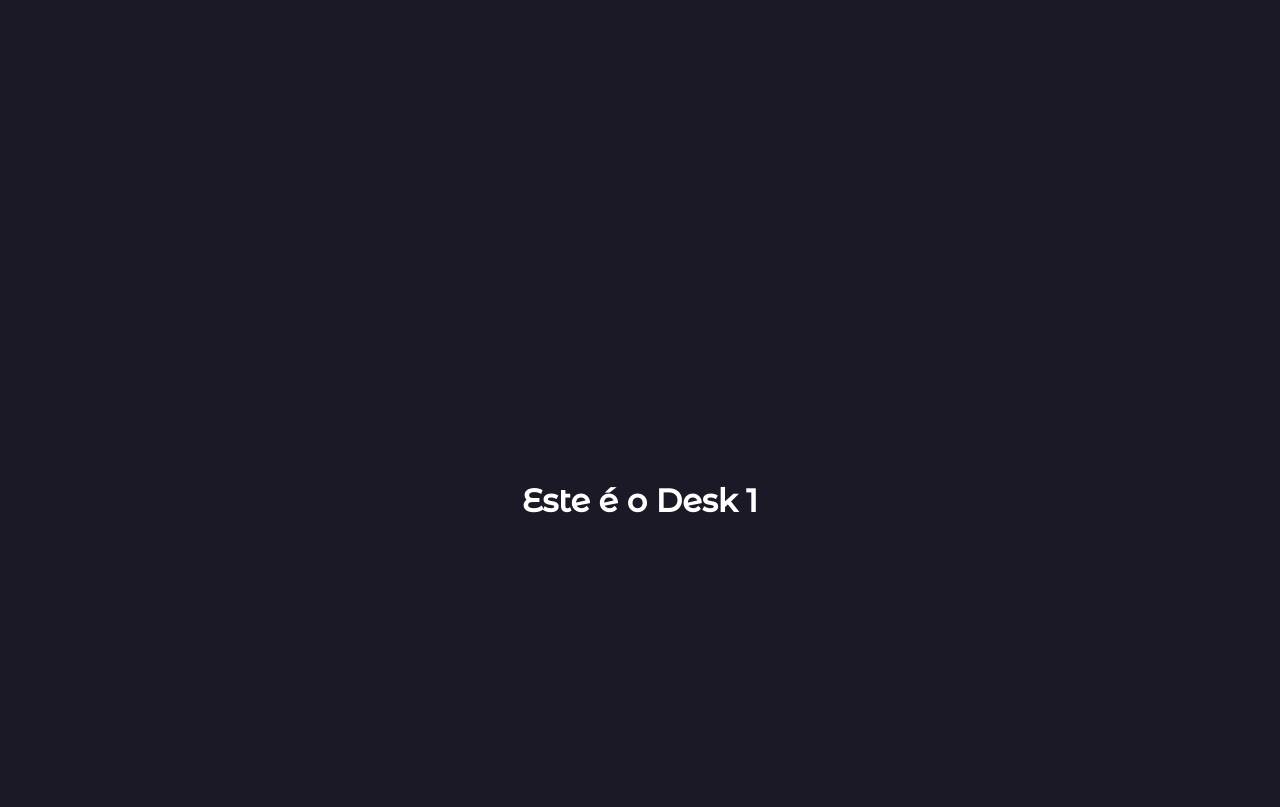
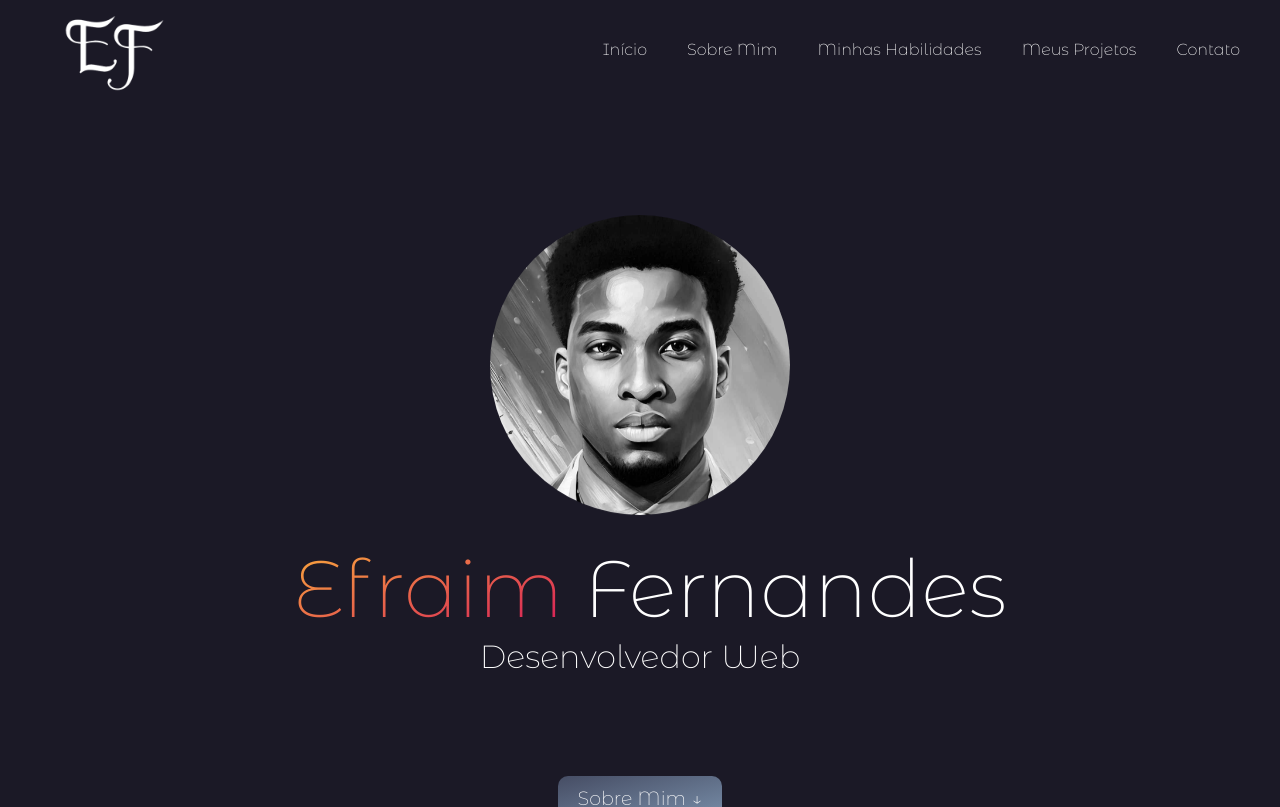
Before and after one commit to EfraimFernandes/portifolio, a Next.js app: page / in a window 1280 px wide. Shown: the top 807 px of the page. Built offline with nearby package versions, Linux system fonts and the light colour scheme.

Commit message:
Parte visual do Desk1 finalizada

```diff
--- a/src/app/page.tsx
+++ b/src/app/page.tsx
@@ -1,11 +1,13 @@
-import Desk1 from "@/components/Desk1/Desk1";
-import Desk2 from "@/components/Desk2/Desk2";
-import Desk3 from "@/components/Desk3/Desk3";
-import Desk4 from "@/components/Desk4/Desk4";
-import Desk5 from "@/components/Desk5/Desk5";
+import Desk1 from "@/components/Desk1";
+import Desk2 from "@/components/Desk2";
+import Desk3 from "@/components/Desk3";
+import Desk4 from "@/components/Desk4";
+import Desk5 from "@/components/Desk5";
+import Navbar from "@/components/Navbar";
 
 export default function Home() {
   return <>
+      <Navbar/>
       <Desk1/>
       <Desk2/>
       <Desk3/>
--- /dev/null
+++ b/src/components/Desk1.tsx
@@ -0,0 +1,31 @@
+import styles from "../styles/Desk1.module.css"
+import avatar from "../../public/images/image-avatar.png"
+import Image from "next/image"
+import Nome from "./nome"
+
+export default function Desk1(){
+    return (
+        <div className={styles.Desk1}>
+            <div className={styles.body}>
+                    <Image
+                        className={styles.imgAvatar}
+                        src={avatar}
+                        width={300}
+                        height={300}
+                        alt="Imagem do Efraim"
+                        style={{objectFit:"cover", borderRadius:"150px", marginBottom:"20px"}}
+                    />
+
+                <div className={styles.desc}>
+                    <h1 className={styles.nome}><Nome text="Efraim"/> Fernandes</h1>
+                    <h2 className={styles.desc}>Desenvolvedor Web</h2>
+                </div>
+            <a href="#Inicio">
+            <button className={styles.btn}>
+                        Sobre Mim ↓
+            </button>
+            </a>
+            </div>
+        </div>
+    )
+}
--- a/src/components/Desk1/Desk1.tsx
+++ /dev/null
@@ -1,9 +0,0 @@
-import styles from "../../styles/Desk1.module.css"
-
-export default function Desk1(){
-    return (
-        <div className={styles.Desk1}>
-            <h1>Este é o Desk 1</h1>
-        </div>
-    )
-}
--- a/src/components/Desk2/Desk2.tsx
+++ b/src/components/Desk2.tsx
@@ -1,4 +1,4 @@
-import styles from "../../styles/Desk2.module.css"
+import styles from "../styles/Desk2.module.css"
 
 export default function Desk2(){
     return (
--- a/src/components/Desk3/Desk3.tsx
+++ b/src/components/Desk3.tsx
@@ -1,4 +1,4 @@
-import styles from "../../styles/Desk3.module.css"
+import styles from "../styles/Desk3.module.css"
 
 export default function Desk3(){
     return (
--- a/src/components/Desk4/Desk4.tsx
+++ b/src/components/Desk4.tsx
@@ -1,4 +1,4 @@
-import styles from "../../styles/Desk4.module.css"
+import styles from "../styles/Desk4.module.css"
 
 export default function Desk4(){
     return (
--- a/src/components/Desk5/Desk5.tsx
+++ b/src/components/Desk5.tsx
@@ -1,4 +1,4 @@
-import styles from "../../styles/Desk5.module.css"
+import styles from "../styles/Desk5.module.css"
 
 export default function Desk5(){
     return (
--- /dev/null
+++ b/src/components/Navbar.tsx
@@ -0,0 +1,24 @@
+import styles from "../styles/Navbar.module.css"
+import Image from "next/image"
+import EFlogo from "../../public/images/EF-logo.png"
+
+export default function Navbar() {
+    return (
+        <div className={styles.head}>
+                <Image
+                    className={styles.logo}
+                    src={EFlogo}
+                    width= {100}
+                    height= {100}
+                    alt={"Logo"}
+                />
+                <ul className={styles.navegacao}>
+                    <li className={styles.navegacao}><a className={styles.a} href="#inicio">Início</a></li>
+                    <li className={styles.navegacao}><a className={styles.a} href="#sobremim">Sobre Mim</a></li>
+                    <li className={styles.navegacao}><a className={styles.a} href="#minhashabilidades">Minhas Habilidades</a></li>
+                    <li className={styles.navegacao}><a className={styles.a} href="#meusprojetos">Meus Projetos</a></li>
+                    <li className={styles.navegacao}><a className={styles.a} href="#contato">Contato</a></li>
+                </ul>
+            </div>
+    )
+}
--- /dev/null
+++ b/src/components/nome.tsx
@@ -0,0 +1,11 @@
+import styles from "../styles/nome.module.css"
+
+interface NomeProps{
+    text: string
+}
+
+export default function Nome(props: NomeProps) {
+    return (
+        <p className={styles.nome}>{props.text}</p>
+    )
+}
--- a/src/styles/Desk1.module.css
+++ b/src/styles/Desk1.module.css
@@ -2,8 +2,61 @@
     width: 100%;
     height: 1000px;
     display: flex;
-    align-items: center;
-    justify-content: center;
+    flex-direction: column;
     background-color: #1B1926;
     color: #fff;
 }
+
+.body {
+    width: 100%;
+    height: 100%;
+    display: flex;
+    flex-direction: column;
+    align-items: center;
+    padding-top: 120px;
+}
+
+.nome {
+    display: flex;
+    align-items: center;
+    justify-content: space-between;
+    font-weight: 200;
+    font-size: 5rem;
+}
+
+.imgAvatar {
+    animation: sobedesce 2.5s infinite alternate
+}
+
+@keyframes sobedesce {
+    from {
+      transform: translateY(-50px);
+    }
+    to {
+      transform: translateY(0);
+    }
+}
+
+.desc {
+    display: flex;
+    flex-direction: column;
+    align-items: center;
+    font-weight: 200;
+    font-size: 2rem;
+}
+
+.btn {
+    border: none;
+    padding: 10px 20px 10px 20px;
+    font-size: 1.2rem;
+    font-weight: 200;
+    color: #fff;
+    border-radius: 10px;
+    margin-top: 100px;
+    background-image: linear-gradient(to right bottom, #464D64, #788EA9);
+    transition: .6s all ease-in-out;
+}
+
+.btn:hover {
+    transform: scale(1.05);
+}
--- /dev/null
+++ b/src/styles/Navbar.module.css
@@ -0,0 +1,23 @@
+.head {
+    display: flex;
+    width: 100%;
+    justify-content: space-between;
+    margin: 0 5% 0 0;
+    background-color: #1B1926;
+}
+
+.logo {
+    margin-left: 5%;
+}
+
+.navegacao {
+    display: flex;
+    margin: 20px;
+    justify-content: space-between;
+}
+
+.a {
+    text-decoration: none;
+    color: #fff;
+    font-weight: 200;
+}
--- /dev/null
+++ b/src/styles/nome.module.css
@@ -0,0 +1,10 @@
+.nome {
+    background-image: linear-gradient(to right bottom, #FBB03B, #D4145A);
+    color: black;
+    background-clip: text;
+    -webkit-background-clip: text;
+
+    /* Adicionado: */
+    -webkit-text-fill-color: transparent;
+    margin: 0 20px 0 20px;
+  }
```
Also changed, not shown: public/images/EF-logo.svg (added).
